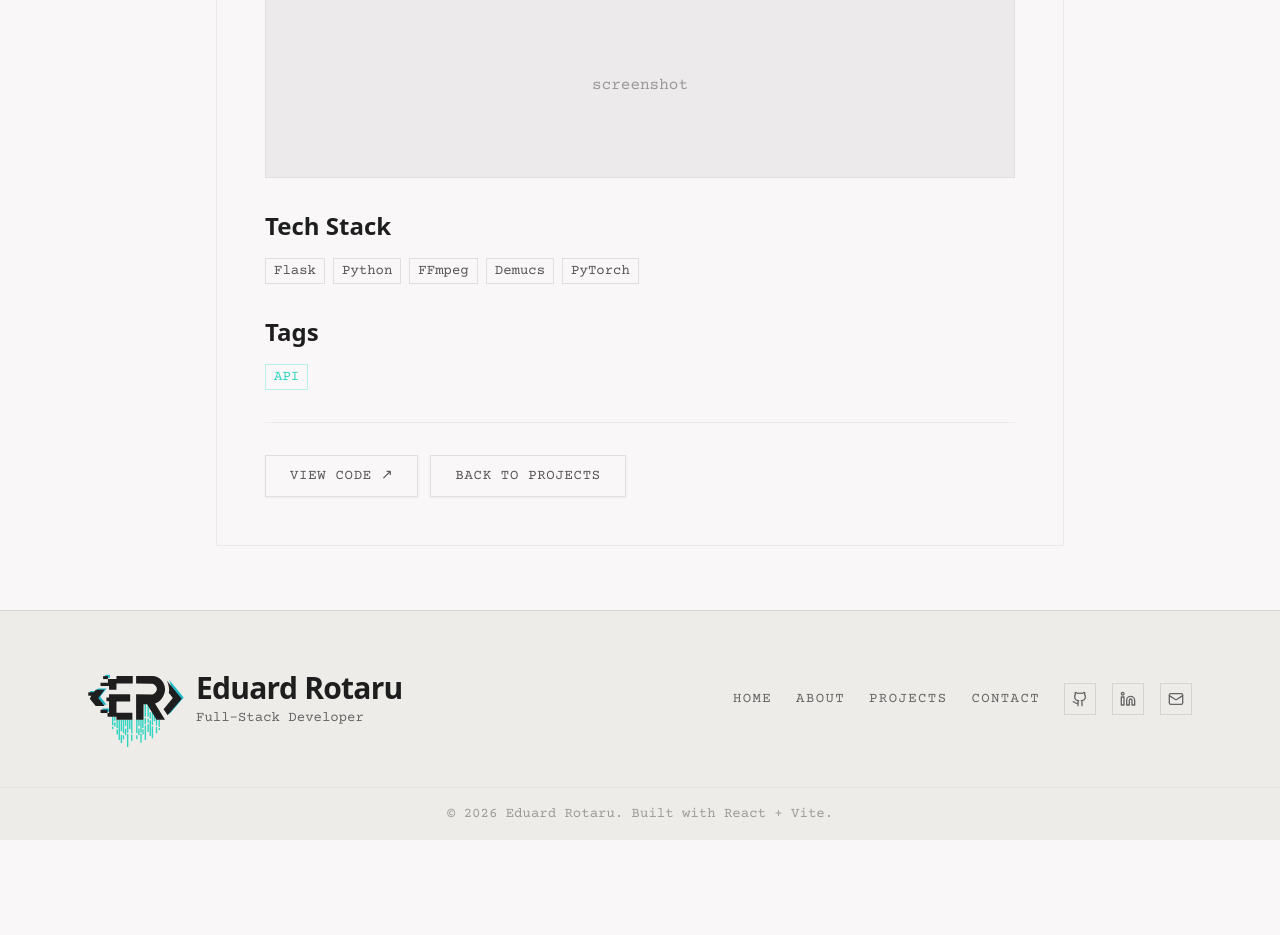
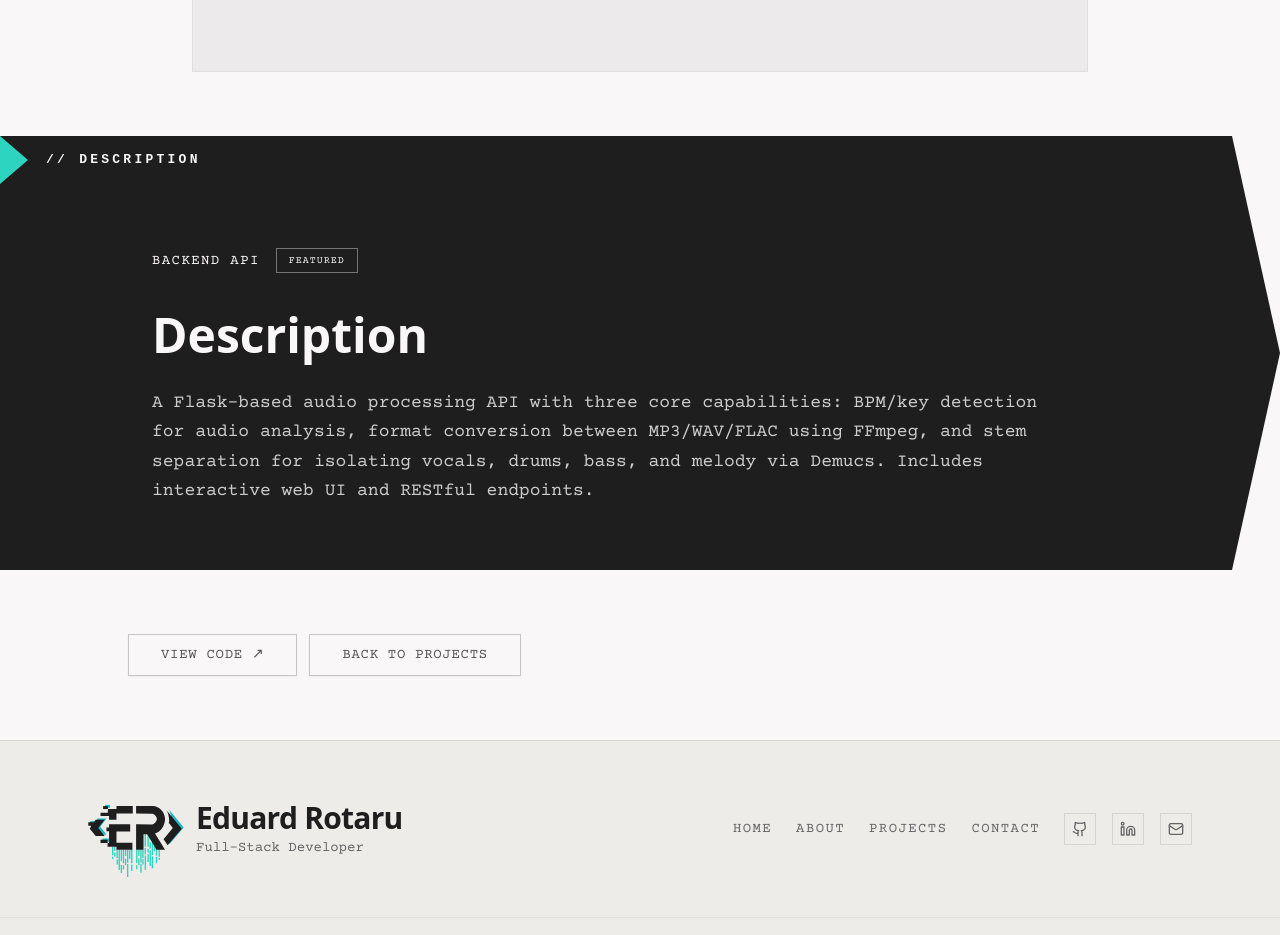
Before and after one commit to nobz226/dev-portfolio, a React (Vite) app: page /projects/audio-tools-api in a window 1280 px wide. Shown: the part 700-1635 px from the top of the page. Before the commit the page ends 1540 px from the top, so only its background shows below. Built offline with nearby package versions, Linux system fonts and the light colour scheme; a web font is replaced by a local one.

Commit message:
Fixed Gifs

```diff
--- a/src/pages/ProjectDetail/index.jsx
+++ b/src/pages/ProjectDetail/index.jsx
@@ -4,6 +4,7 @@ import { motion, AnimatePresence } from 'framer-motion'
 import { Button } from '../../components/ui/button'
 import { Badge } from '../../components/ui/badge'
 import SectionLabel from '../../components/SectionLabel'
+import SectionWrapper from '../../components/SectionWrapper'
 import { usePageMeta } from '../../hooks/usePageMeta'
 
 // Import all projects
@@ -93,30 +94,16 @@ export default function ProjectDetail() {
         </div>
       </section>
 
-      {/* Content Section */}
-      <section className="py-16">
-        <div className="max-w-4xl mx-auto px-6">
+      {/* Screenshot Section */}
+      <section className="relative py-16 px-6">
+        <div className="max-w-4xl mx-auto">
           <motion.div
             initial={{ opacity: 0, y: 24 }}
             whileInView={{ opacity: 1, y: 0 }}
             viewport={{ once: true }}
             transition={{ duration: 0.6 }}
-            className="bg-[#f9f7f7] border border-black/5 p-12"
+            className="w-full bg-black/5 border border-black/5 rounded-none flex items-center justify-center overflow-hidden"
           >
-            {/* Category & Featured Badge */}
-            <div className="flex items-center gap-4 mb-8">
-              <span className="font-mono text-sm text-[#2dd4bf] uppercase tracking-widest">
-                {project.category}
-              </span>
-              {project.featured && (
-                <span className="font-mono text-[10px] uppercase tracking-widest px-3 py-1 border border-[#2dd4bf]/40 text-[#2dd4bf]">
-                  Featured
-                </span>
-              )}
-            </div>
-
-            {/* Screenshot Placeholder */}
-            <div className="w-full bg-black/5 border border-black/5 rounded-none mb-8 flex items-center justify-center overflow-hidden">
             {project.screenshot ? (
               <img
                 src={project.screenshot}
@@ -127,50 +114,96 @@ export default function ProjectDetail() {
             ) : (
               <span className="font-mono text-base text-[#999999] py-20">screenshot</span>
             )}
+          </motion.div>
         </div>
+      </section>
 
-            {/* Tech Stack */}
-            <div className="mb-8">
-              <h2 className="font-sans font-bold text-2xl text-[#1e1e1e] mb-4">
+      {/* Description Section */}
+      <SectionWrapper label="// description" variant="dark">
+        <div className="flex items-center gap-4 mb-8">
+          <span className="font-mono text-sm text-[#f9f7f7] uppercase tracking-widest">
+            {project.category}
+          </span>
+          {project.featured && (
+            <span className="font-mono text-[10px] uppercase tracking-widest px-3 py-1 border border-[#f9f7f7]/40 text-[#f9f7f7]">
+              Featured
+            </span>
+          )}
+        </div>
+        <h2 className="font-sans font-bold text-4xl md:text-5xl text-[#f9f7f7] mb-6 leading-tight">
+          Description
+        </h2>
+        <p className="font-mono text-lg leading-relaxed text-[#f9f7f7]/80">
+          {project.description}
+        </p>
+      </SectionWrapper>
+
+      {/* The Why Section */}
+      {project.why && (
+        <SectionWrapper label="// the why" variant="cyan">
+          <h2 className="font-sans font-bold text-4xl md:text-5xl text-[#f9f7f7] mb-6 leading-tight">
+            The Why
+          </h2>
+          <p className="font-mono text-lg leading-relaxed text-[#1e1e1e]/80">
+            {project.why}
+          </p>
+        </SectionWrapper>
+      )}
+
+      {/* The System Section */}
+      {project.system && (
+        <SectionWrapper label="// the system" variant="dark">
+          <h2 className="font-sans font-bold text-4xl md:text-5xl text-[#f9f7f7] mb-6 leading-tight">
+            The System
+          </h2>
+          <p className="font-mono text-lg leading-relaxed text-[#f9f7f7]/80 mb-8">
+            {project.system}
+          </p>
+          <div>
+            <h3 className="font-sans font-bold text-2xl text-[#f9f7f7] mb-6">
               Tech Stack
-              </h2>
+            </h3>
             <div className="flex flex-wrap gap-2">
               {project.tech.map((t) => (
                 <Badge
                   key={t}
                   variant="outline"
-                    className="font-mono text-sm border-black/10 text-[#555555] bg-transparent rounded-none"
+                  className="font-mono text-sm border-[#f9f7f7]/30 text-[#f9f7f7] bg-transparent rounded-none"
                 >
                   {t}
                 </Badge>
               ))}
             </div>
           </div>
+        </SectionWrapper>
+      )}
 
-            {/* Tags */}
-            <div className="mb-8 pb-8 border-b border-black/5">
-              <h2 className="font-sans font-bold text-2xl text-[#1e1e1e] mb-4">
-                Tags
+      {/* The Soul Section */}
+      {project.soul && (
+        <SectionWrapper label="// the soul" variant="cyan">
+          <h2 className="font-sans font-bold text-4xl md:text-5xl text-[#f9f7f7] mb-6 leading-tight">
+            The Soul
           </h2>
-              <div className="flex flex-wrap gap-2">
-                {project.tags.map((tag) => (
-                  <Badge
-                    key={tag}
-                    variant="outline"
-                    className="font-mono text-sm border-[#2dd4bf]/30 text-[#2dd4bf] bg-transparent rounded-none"
+          <p className="font-mono text-lg leading-relaxed text-[#1e1e1e]/80">
+            {project.soul}
+          </p>
+        </SectionWrapper>
+      )}
+
+      {/* Links Section */}
+      <section className="relative py-16 px-6">
+        <div className="max-w-5xl mx-auto">
+          <motion.div
+            initial={{ opacity: 0, y: 24 }}
+            whileInView={{ opacity: 1, y: 0 }}
+            viewport={{ once: true }}
+            transition={{ duration: 0.6 }}
+            className="flex gap-3 flex-wrap"
           >
-                    {tag}
-                  </Badge>
-                ))}
-              </div>
-            </div>
-
-            {/* Links */}
-            <div className="flex gap-3 flex-wrap">
             {project.liveUrl && (
               <Button
                 asChild
-                  className="font-mono text-sm uppercase tracking-wider bg-[#2dd4bf] text-[#1e1e1e] hover:bg-[#22b8c7] rounded-none px-6 py-5 transition-colors duration-300"
+                className="font-mono text-sm uppercase tracking-wider bg-[#2dd4bf] text-[#1e1e1e] hover:bg-[#22b8c7] rounded-none px-8 py-5 transition-colors duration-300"
               >
                 <a href={project.liveUrl} target="_blank" rel="noopener noreferrer">
                   Live Demo ↗
@@ -181,7 +214,7 @@ export default function ProjectDetail() {
               <Button
                 asChild
                 variant="outline"
-                  className="font-mono text-sm uppercase tracking-wider border-black/10 text-[#555555] hover:border-[#2dd4bf] hover:text-[#2dd4bf] hover:bg-black/5 rounded-none px-6 py-5 bg-transparent transition-all duration-300"
+                className="font-mono text-sm uppercase tracking-wider border-black/20 text-[#555555] hover:border-[#2dd4bf] hover:text-[#2dd4bf] hover:bg-transparent rounded-none px-8 py-5 bg-transparent transition-all duration-300"
               >
                 <a href={project.repoUrl} target="_blank" rel="noopener noreferrer">
                   View Code ↗
@@ -191,11 +224,10 @@ export default function ProjectDetail() {
             <Button
               onClick={() => navigate('/projects')}
               variant="outline"
-                className="font-mono text-sm uppercase tracking-wider border-black/10 text-[#555555] hover:border-[#2dd4bf] hover:text-[#2dd4bf] hover:bg-black/5 rounded-none px-6 py-5 bg-transparent transition-all duration-300"
+              className="font-mono text-sm uppercase tracking-wider border-black/20 text-[#555555] hover:border-[#2dd4bf] hover:text-[#2dd4bf] hover:bg-transparent rounded-none px-8 py-5 bg-transparent transition-all duration-300"
             >
               Back to Projects
             </Button>
-            </div>
           </motion.div>
         </div>
       </section>
--- a/src/pages/Projects/components/ProjectsGrid.jsx
+++ b/src/pages/Projects/components/ProjectsGrid.jsx
@@ -8,10 +8,16 @@ export const allProjects = [
     category: 'Music Platform',
     description:
       'A full-stack music streaming and content management platform featuring integrated audio player with dynamic visualizer, real-time database, responsive design, and admin dashboard for managing tracks and albums.',
+    why:
+      'I wanted a more customized and curated way of showcasing personal music projects other than the corporate platforms like YouTube or Soundcloud. I wanted it to be possible to completely choose how to display your personal music and artwork and also being a music producer myself I took upon the challenge of building a custom music streaming/showcase website.',
+    system:
+      'Built as a single-page React application with Vite, it leverages Convex for backend data storage and serverless HTTP actions. The architecture separates client-side routing (history API for routes like /latest, /singles, /albums) from the backend which manages two main tables: tracks (with metadata, artwork, audio source, and album associations) and albums. Client queries use Convex React hooks to fetch data, while mutations and file uploads (artwork/audio) are handled through HTTP actions. A global event bus coordinates playback state between the player and UI components, creating a seamless listening experience.',
+    soul:
+      'I used single page application format to make navigation and music playback seamless and I added an industrial/punk aesthetic overall with digital motifs here and there to make the experience visually appealing. Also users can interact with the artwork and spinning disc to play, pause or stop playback.',
     tech: ['React', 'Vite', 'Convex', 'Tailwind CSS'],
     liveUrl: 'https://nobz-beats-react.vercel.app/latest',
     repoUrl: 'https://github.com/nobz226/nobz-beats',
-    screenshot: '/assets/images/nobzbeats.png',
+    screenshot: '/assets/images/nobzbeats.gif',
     featured: true,
     tags: ['Full-Stack', 'Creative'],
   },
```
Lines whose indentation alone changed are shown as unchanged.
